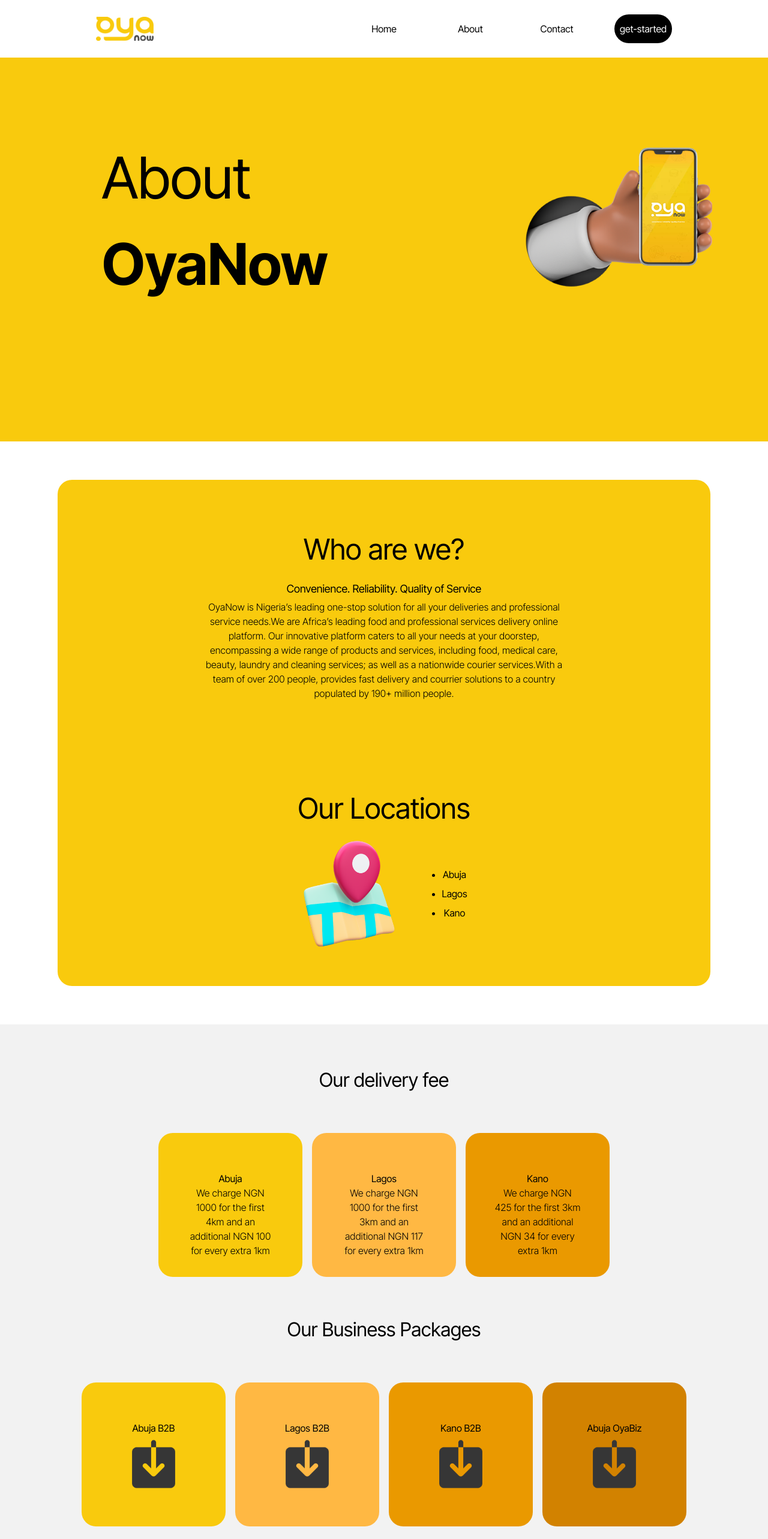
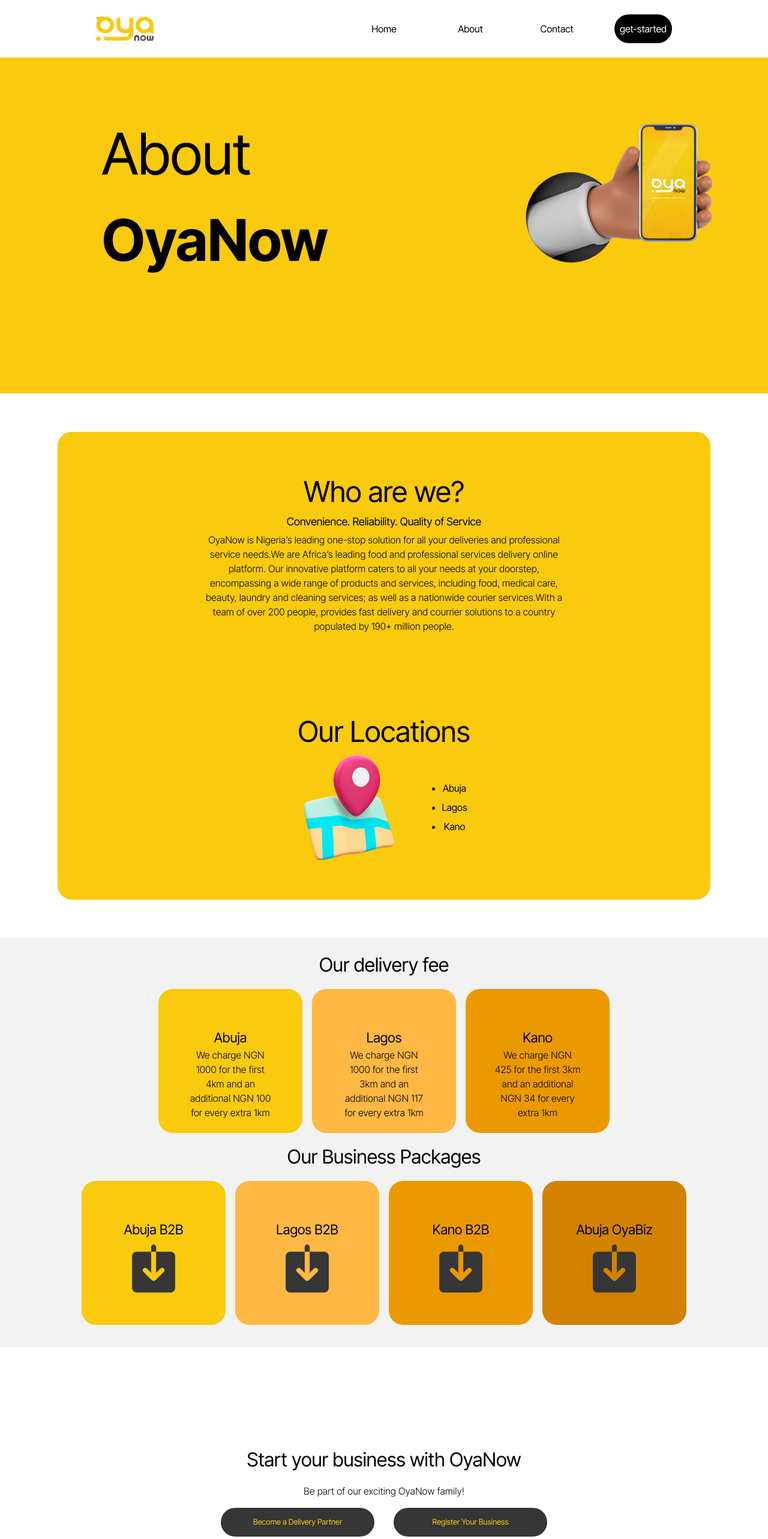
Before and after one commit to idibiatech/oyanowv2, a React (Vite) app: page /about in a window 1280 px wide. Shown: the top 2566 px of the page at 60% size. Built offline with nearby package versions, Linux system fonts and the light colour scheme.

Commit message:
fixed sizing issues

```diff
--- a/src/Animations.js
+++ b/src/Animations.js
@@ -15,23 +15,24 @@
 };
 export const pageAnimation = {
 	initial: {
-		scale: 0.8,
-		opacity: 0,
-		transformOrigin: " center center",
+		// x: 100,
+		opacity: 0.3,
+		// transformOrigin: " center center",
 	},
 	animate: {
-		scale: 1,
+		// x: 0,
 		opacity: 1,
-		transformOrigin: " center center",
+		// transformOrigin: " center center",
 		transition: {
 			duration: 1,
 			ease: "backInOut",
 		},
 	},
 	exit: {
-		opacity: 1,
-		scale: 0.8,
-		transformOrigin: " center center",
+		opacity: 0.3,
+		// x: 100,
+
+		// transformOrigin: " center center",
 	},
 };
 // export const AnimatedLinks = {};
--- a/src/App.css
+++ b/src/App.css
@@ -8,6 +8,7 @@
 	margin: 0;
 	padding: 0;
 	box-sizing: border-box;
+	/* overflow: hidden; */
 	/* outline: 3px solid purple; */
 }
 li,
@@ -49,7 +50,7 @@
 
 .hero-container {
 	/* background-color: red; */
-	height: 90%;
+	height: 100%;
 	display: flex;
 	flex-direction: column;
 	justify-content: center;
--- a/src/components/Navigation/MobileNav.jsx
+++ b/src/components/Navigation/MobileNav.jsx
@@ -39,18 +39,7 @@
 			},
 		},
 	};
-	const staggeredVar = {
-		initial: {
-			y: "30vh",
-			transformOrigin: "top center",
-		},
-		open: {
-			y: 0,
-			transition: {
-				duration: 4,
-			},
-		},
-	};
+
 	return (
 		<motion.div className="mobile-nav-wrapper">
 			<div className="mobile-control-wrapper">
@@ -97,11 +86,23 @@
 };
 
 export default MobileNav;
+const staggeredVar = {
+	initial: {
+		y: "30vh",
+		transformOrigin: "top center",
+	},
+	open: {
+		y: 0,
+		transition: {
+			duration: 1,
+		},
+	},
+};
 const MobileNavLink = ({ title, to }) => {
 	return (
-		<li>
+		<motion.li variants={staggeredVar} initial="initial" animate="open">
 			<Link to={`${to}`}>{title}</Link>
-		</li>
+		</motion.li>
 	);
 };
 // variants={staggeredVar}
--- a/src/components/Navigation/navbar.css
+++ b/src/components/Navigation/navbar.css
@@ -2,12 +2,11 @@
 	cursor: pointer;
 }
 .mobile-nav-wrapper {
-	background-color: green;
 	position: relative;
 	height: 8vh;
 }
 .mobile-control-wrapper {
-	position: absolute;
+	position: relative;
 	padding: 0 3rem;
 	display: flex;
 	position: absolute;
--- a/src/pages/index.css
+++ b/src/pages/index.css
@@ -1,6 +1,7 @@
 .section-one h2 {
 	color: white;
 	padding: 2rem 0;
+	/* font-size: 6rem; */
 }
 
 /* carousel css  */
@@ -17,7 +18,7 @@
 	min-height: 8rem;
 	height: auto;
 	padding: 1rem;
-	background-color: red;
+
 	width: 100%;
 }
 .section-two .top-Restaurants h3 {
--- a/src/pages/pages.css
+++ b/src/pages/pages.css
@@ -1,5 +1,5 @@
 header {
-	height: 80vh;
+	height: 100vh;
 	/* background-image: url("../assets/herobackground.png"); */
 	background-color: var(--oya-orange);
 
@@ -10,7 +10,9 @@
 }
 .pagesheader {
 	background-image: none;
+	height: 70vh;
 }
+
 /* .logo {
 	height: 100%;
 	background-color: gray;
@@ -59,8 +61,16 @@
 section {
 	padding: 1.3rem 2rem;
 	height: auto;
+	/* background-color: red; */
 }
-.section-one-about {
+.section-one {
+	background-color: red;
+	display: flex;
+	justify-content: center;
+	align-items: center;
+}
+
+.section-one {
 	background-color: white;
 }
 .section-one-wrapper {
@@ -77,9 +87,10 @@
 	align-items: center;
 	text-align: center;
 }
+
 .section-one-top h3 {
 	margin: 0 0 0.3rem 0;
-	font-size: 13px;
+	font-size: 18px;
 }
 .section-one-wrapper .section-one-bottom-wrapper {
 	width: 100%;
@@ -89,7 +100,11 @@
 	justify-content: space-around;
 	/* padding: 0 4rem; */
 }
-.section-two-about h2 {
+
+.section-one-about h2 {
+	font-size: 2rem;
+}
+.section-two h2 {
 	margin: 3rem 0;
 }
 .section-one-bottom-wrapper li {
@@ -99,6 +114,24 @@
 .section-one-bottom-wrapper img {
 	width: 4rem;
 }
+.section-two {
+	background-color: #f2f2f2;
+	display: flex;
+	flex-direction: column;
+	justify-content: center;
+	align-items: center;
+	height: auto;
+	text-align: center;
+}
+.section-two-outer-wrapper {
+	display: flex;
+	flex-direction: column;
+}
+
+.section-one-about {
+	background-color: white;
+}
+
 .section-two-about {
 	background-color: #f2f2f2;
 	display: flex;
@@ -108,6 +141,7 @@
 	height: auto;
 	text-align: center;
 }
+
 .section-two-outer-wrapper {
 	display: flex;
 	flex-direction: column;
@@ -123,6 +157,9 @@
 	margin: 1rem 0;
 	padding: 3rem 2rem;
 	align-items: center;
+}
+.section-two-item h3 {
+	font-size: 2rem;
 }
 
 .section-two-about .one {
@@ -172,9 +209,59 @@
 	align-items: center;
 	background-color: #363636;
 }
+
 .section-three-item div a {
 	color: var(--oya-orange);
 }
+
+/*
+
+custom styles for contact page
+
+ */
+#contact-section-one .section-one-wrapper div {
+	/* margin: 0rem 0;
+	padding-top: 2rem;
+	padding-bottom: 0rem; */
+}
+#contact-bottom .phone {
+	width: 8rem;
+}
+#contact-bottom .contact-icon {
+	width: 1rem;
+}
+#contact-bottom div {
+	padding: 0;
+	display: flex;
+	flex-direction: column;
+}
+#contact-bottom div p {
+	font-size: 10px;
+}
+.contact-bottom-right-wrapper div {
+	background-color: #202020;
+	color: #fff;
+	width: 10rem;
+	border-radius: 20px;
+	height: 4rem;
+}
+.contact-bottom-right div {
+	margin: 0.2rem 0;
+}
+.section-one-bottom-wrapper div:first-child {
+	margin: 1rem 0;
+}
+/* #contact-bottom {
+
+	display: flex;
+}
+#contact-bottom .phone {
+	width: 5rem;
+}
+#contact-bottom .section-one-bottom-wrapper {
+	display: flex;
+	flex-direction: column;
+} */
 footer li,
 a {
 	color: #12121299;
@@ -250,9 +337,7 @@
 .contact-bottom-right div {
 	margin: 0.2rem 0;
 }
-.section-one-bottom-wrapper div:first-child {
-	margin: 1rem 0;
-}
+
 /* #contact-bottom {
 
 	display: flex;
@@ -333,22 +418,13 @@
 		padding: 4rem 5rem;
 	}
 	.section-one-about h2 {
-		margin: 1rem 0;
 		font-size: 3rem;
 	}
-	.section-one-top h3 {
-		margin: 0 0 0.3rem 0;
-		font-size: 18px;
+	.section-two-item {
+		font-size: 1.4rem;
 	}
-	.section-one-wrapper div {
-		padding: 4rem 5rem;
-	}
-
-	.section-one-wrapper .section-one-bottom-wrapper {
-		padding: 0 4rem;
-	}
-	.section-one-bottom-wrapper img {
-		width: 6rem;
+	.section-two-item h3 {
+		font-size: 1.4rem;
 	}
 
 	.section-two-about h2 {
@@ -523,6 +599,38 @@
 		padding: 4rem 6rem;
 	}
 
+	.section-two-item {
+		height: 15rem;
+		width: 15rem;
+		margin: 1rem 0.5rem;
+		padding: 4rem 3rem;
+	}
+	.section-two-item p {
+		font-size: 16px;
+	}
+	.section-two-inner-top {
+		display: flex;
+	}
+	.section-two-inner-top {
+		display: flex;
+		justify-content: center;
+		align-items: center;
+	}
+	.section-two-inner-bottom {
+		display: flex;
+		align-items: center;
+		justify-content: center;
+		/* flex-direction: column; */
+	}
+	.section-two-inner-bottom .section-two-item {
+		width: 15rem;
+		height: 15rem;
+	}
+
+	.section-one {
+		padding: 4rem 6rem;
+	}
+
 	.section-one-wrapper div {
 		padding: 4rem 15rem;
 	}
@@ -651,24 +759,4 @@
 	#contact-bottom div p {
 		font-size: 12px;
 	}
-	/* #contact-bottom .contact-bottom-right-wrapper {
-		display: flex;
-		flex-direction: column;
-	} */
-	/* #contact-bottom .contact-bottom-right-wrapper div {
-		width: 10rem;
-		border-radius: 20px;
-		height: 4rem;
-		display: flex;
-		flex-direction: column;
-
-	} */
-
-	/* .contact-bottom-right div {
-		margin: 0rem 0.5rem;
-		padding: 1rem 0;
-	}
-	.section-one-bottom-wrapper div:first-child {
-		margin: 1rem 0;
-	} */
 }
--- a/vite.config.js
+++ b/vite.config.js
@@ -17,7 +17,7 @@
 	};
 
 	if (command !== "serve") {
-		config.base = "/oyanowv2/";
+		config.base = "/oyanowv2";
 	}
 
 	return config;
```
Also changed, not shown: src/components/AnimatedRoutes.jsx (+13 -0 lines).
